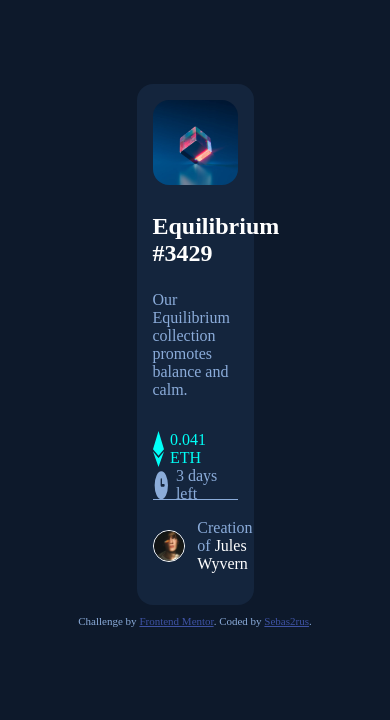
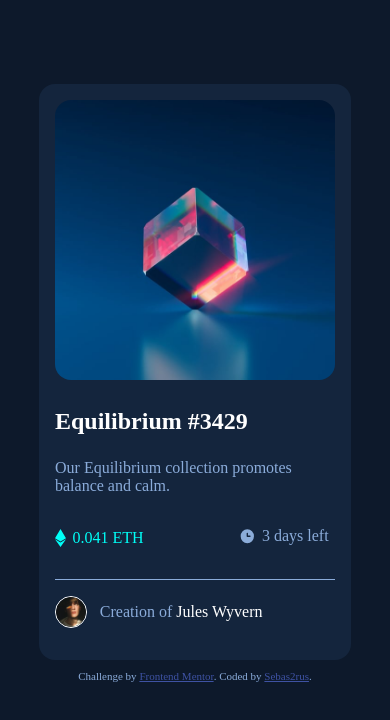
Before and after one commit to Sebas2rus/Card-component, a plain HTML site: page index.html in a window 390 px wide. Drawn offline with Linux system fonts and the light colour scheme.

Commit message:
Responsive

```diff
--- a/design/stylesheet.css
+++ b/design/stylesheet.css
@@ -116,3 +116,16 @@ div.group3 img{
   .attribution a {
     color: hsl(228, 45%, 44%);
   }
+
+  /* Responsive  > 400 && Responsive  > 800 */
+
+  @media screen and (max-width : 800px) {
+      .container{
+        width: 50vw;
+      }
+  }
+  @media screen and (max-width : 480px) {
+    .container{
+      width: 80vw;
+    }
+}
```
